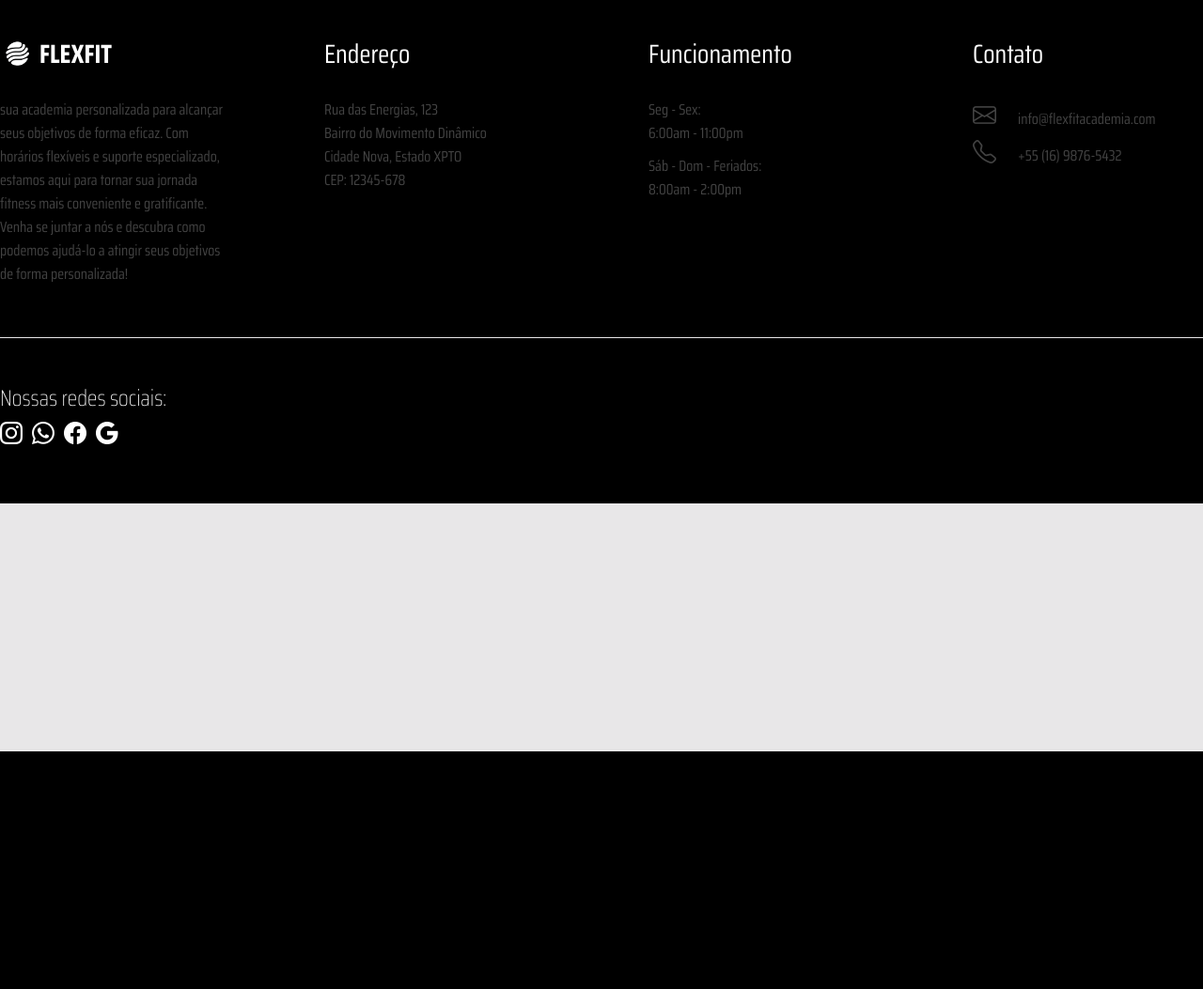
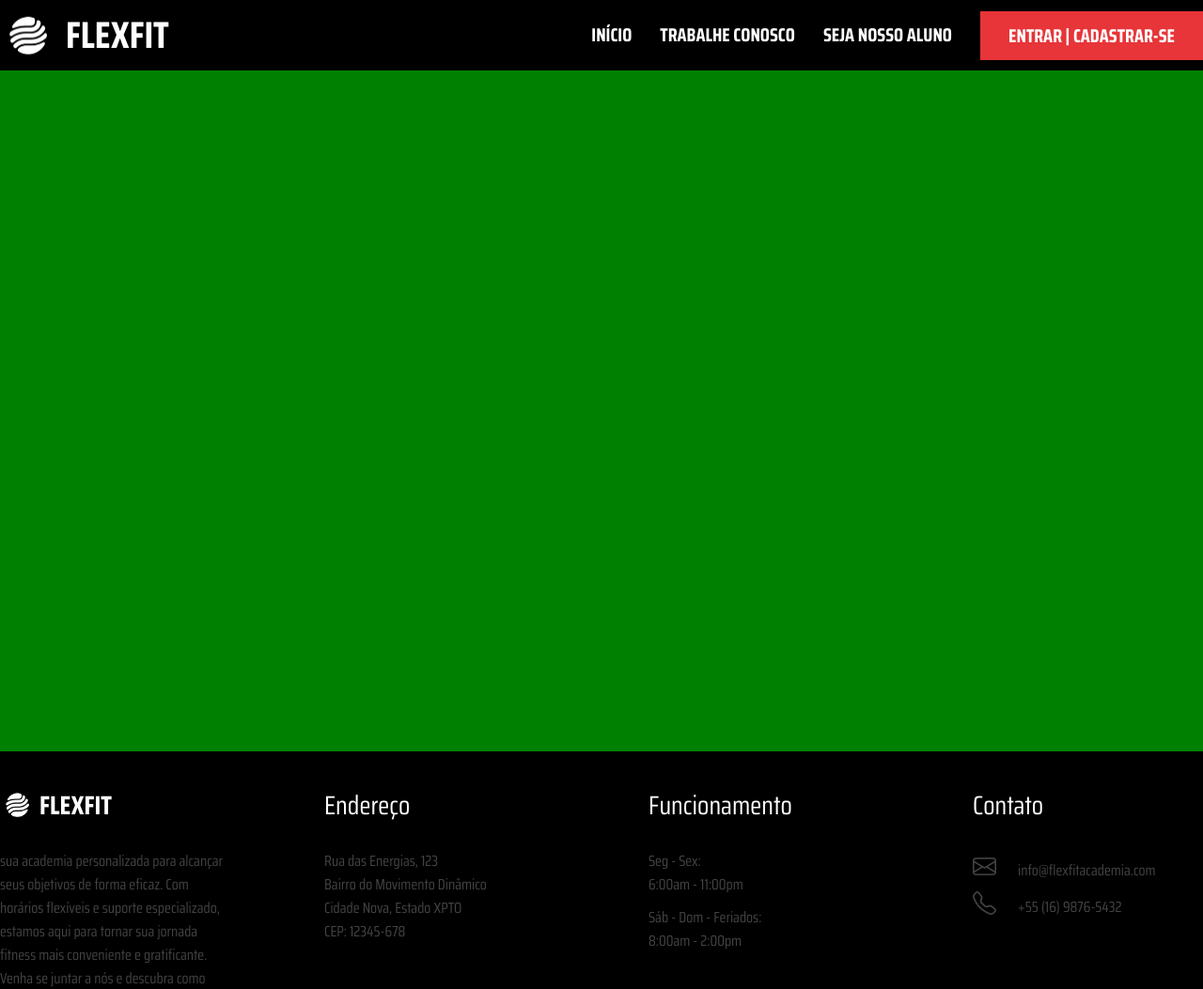
Before and after one commit to MuliroMatt/FlexFit, a PHP site: page /cadastra.php in a window 1280 px wide. Shown: the top 1053 px of the page at 94% size. Before the commit the page ends 800 px from the top, so only its background shows below. Run offline with PHP 8.4, Linux system fonts and the light colour scheme.

Commit message:
ahahahahah

```diff
--- a/cabecalho.php
+++ b/cabecalho.php
@@ -1,5 +1,5 @@
-<div class="header-secundario">
-    <div class="header-container" id="navbar">
+<nav class="navbar" id="navbar">
+    <div class="nav-container">
         <div class="logo">
             <img src="img/logo.png">
 
@@ -7,11 +7,11 @@
                 FlexFit
             </span>
         </div>
-        <ul class="header-links">
+        <ul class="nav-links">
             <li><a href="index.php">Início</a> <hr></li>
-            <li><a href="">Contato</a> <hr></li>
-            <li><a href="">Área do aluno</a> <hr></li>
-            <li class="header-btn"><a href="cadastrocliente.php">Matricule-se</a></li>
+            <li><a href="">Trabalhe conosco</a> <hr></li>
+            <li><a href="">Seja nosso aluno</a> <hr></li>
+            <li class="nav-btn"><a href="cadastra.php">entrar | Cadastrar-se</a></li>
         </ul>
     </div>
-</div>
+</nav>
--- a/cadastra.php
+++ b/cadastra.php
@@ -9,7 +9,16 @@
     <title>FlexFit|Cadastro</title>
 </head>
 <body>
+<?php include("cabecalho.php") ?>
+    <main class="main-cadastra">
+        <div class="wrapper">
+            <section class="cadastra-container">
+                <form action="cadastra.php" method="post">
 
+                </form>
+            </section>
+        </div>
+    </main>
 <?php include("footer.php") ?>
 </body>
 </html>
--- a/css/_cabecalho.scss
+++ b/css/_cabecalho.scss
@@ -1,25 +1,23 @@
 @import "./variaveis";
 
-.header-secundario{
+.navbar{
     background-color: $black;
-    overflow: hidden;
+    color: $white;
     width: 100%;
-    height: 100px;
-    color: $white;
+    height: 75px;
     display: flex;
     justify-content: center;
-    position: relative;
-    .header-container{
-        // background-color: blue;
+    align-items: center;
+    position: fixed;
+    top: 0;
+    z-index: 999;
+    transition: ease-in-out 1s;
+    .nav-container{
+        // background-color: hotpink;
         width: 1400px;
-        height: 100px;
+        height: 100%;
         display: flex;
         justify-content: space-between;
-        align-items: center;
-        position: fixed;
-        top: 0;
-        z-index: 999;
-        transition: ease-in-out .8s;
         .logo{
             display: flex;
             align-items: center;
@@ -38,7 +36,7 @@
                 fill: $red;
             }
         }
-        .header-links{
+        .nav-links{
             // background-color: green;
             display: flex;
             gap: 30px;
@@ -63,7 +61,7 @@
                     width: 100%;
                 }
             }
-            .header-btn{
+            .nav-btn{
                 background-color: $red;
                 padding: 10px 30px;
                 font-weight: bold;
@@ -71,8 +69,8 @@
                 text-transform: uppercase;
                 box-shadow: inset 0 0 0 0 $lightred;
                 &:hover{
-                    transition: ease-in 0.3s;
-                    box-shadow: inset 210px 0 0 0 $lightred;
+                    transition: ease-in 0.15s;
+                    box-shadow: inset 250px 0 0 0 $lightred;
                 }
             }
         }
--- /dev/null
+++ b/css/_cadastra.scss
@@ -0,0 +1,14 @@
+@import './variaveis';
+
+.main-cadastra{
+    background-color: blue;
+    height: 100vh;
+    padding-top: 75px;
+    display: flex;
+    justify-content: center;
+    .cadastra-container{
+        background-color: green;
+        height: 100%;
+        width: 100%;
+    }
+}
--- a/css/style.css
+++ b/css/style.css
@@ -16,10 +16,13 @@ body {
 .wrapper {
   width: 1400px;
   height: 100%;
+  margin: auto;
+  background-color: red;
 }
 
 .header-principal {
   background-color: #000;
+  overflow: hidden;
   width: 100%;
   height: 600px;
   color: #FFF;
@@ -303,28 +315,26 @@ body {
   margin-right: 20px;
 }
 
-.header-secundario {
+.navbar {
   background-color: #000;
-  overflow: hidden;
+  color: #FFF;
   width: 100%;
-  height: 100px;
-  color: #FFF;
+  height: 75px;
   display: flex;
   justify-content: center;
-  position: relative;
-}
-.header-secundario .header-container {
-  width: 1400px;
-  height: 100px;
-  display: flex;
-  justify-content: space-between;
   align-items: center;
   position: fixed;
   top: 0;
   z-index: 999;
-  transition: ease-in-out 0.8s;
+  transition: ease-in-out 1s;
 }
-.header-secundario .header-container .logo {
+.navbar .nav-container {
+  width: 1400px;
+  height: 100%;
+  display: flex;
+  justify-content: space-between;
+}
+.navbar .nav-container .logo {
   display: flex;
   align-items: center;
   justify-content: center;
@@ -335,36 +345,36 @@ body {
   line-height: 45px;
   gap: 10px;
 }
-.header-secundario .header-container .logo img {
+.navbar .nav-container .logo img {
   width: 60px;
   padding-bottom: 6px;
   fill: #E73539;
 }
-.header-secundario .header-container .header-links {
+.navbar .nav-container .nav-links {
   display: flex;
   gap: 30px;
   align-items: center;
 }
-.header-secundario .header-container .header-links li {
+.navbar .nav-container .nav-links li {
   cursor: pointer;
   font-size: 20px;
   font-weight: bold;
   text-transform: uppercase;
 }
-.header-secundario .header-container .header-links li a {
+.navbar .nav-container .nav-links li a {
   color: #FFF;
 }
-.header-secundario .header-container .header-links li hr {
+.navbar .nav-container .nav-links li hr {
   border: none;
   height: 2px;
   width: 0;
   background-color: #E73539;
 }
-.header-secundario .header-container .header-links li:hover hr {
+.navbar .nav-container .nav-links li:hover hr {
   transition: 0.2s;
   width: 100%;
 }
-.header-secundario .header-container .header-links .header-btn {
+.navbar .nav-container .nav-links .nav-btn {
   background-color: #E73539;
   padding: 10px 30px;
   font-weight: bold;
@@ -372,7 +382,20 @@ body {
   text-transform: uppercase;
   box-shadow: inset 0 0 0 0 #ff4f51;
 }
-.header-secundario .header-container .header-links .header-btn:hover {
-  transition: ease-in 0.3s;
-  box-shadow: inset 210px 0 0 0 #ff4f51;
+.navbar .nav-container .nav-links .nav-btn:hover {
+  transition: ease-in 0.15s;
+  box-shadow: inset 250px 0 0 0 #ff4f51;
+}
+
+.main-cadastra {
+  background-color: blue;
+  height: 100vh;
+  padding-top: 75px;
+  display: flex;
+  justify-content: center;
+}
+.main-cadastra .cadastra-container {
+  background-color: green;
+  height: 100%;
+  width: 100%;
 }/*# sourceMappingURL=style.css.map */
--- a/css/style.scss
+++ b/css/style.scss
@@ -19,8 +19,10 @@ body{
 .wrapper{
     width: 1400px;
     height: 100%;
-    // background-color: red;
+    margin: auto;
+    background-color: red;
 }
 
 @import './index';
 @import './cabecalho';
+@import './cadastra';
--- a/script.js
+++ b/script.js
@@ -1,4 +1,4 @@
  window.addEventListener("scroll", function(){
-    var header = document.querySelector(".header-container");
+    var header = document.querySelector(".navbar");
     header.classList.toggle('sticky', window.scrollY > 0);
  })
```
Also changed, not shown: other parts of css/style.css (+34 -25 lines), css/_index.scss (+34 -19 lines), index.html (deleted, +0 -12 lines), index.php (+15 -9 lines), 1 other file.
